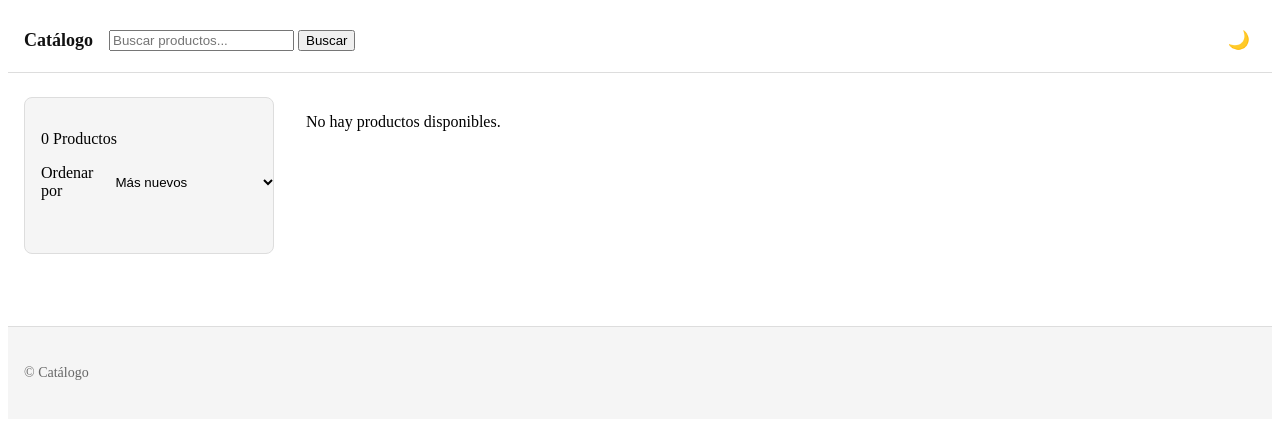
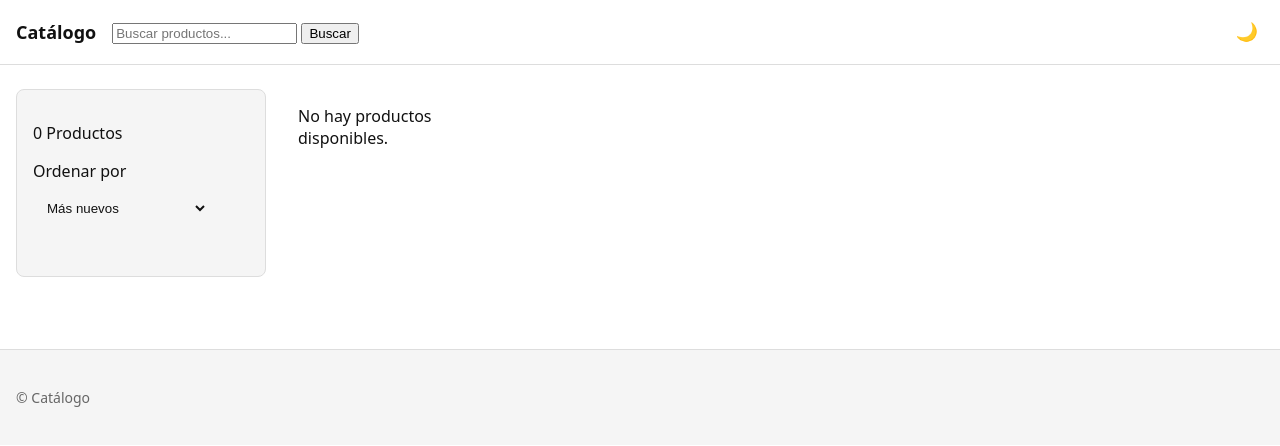
Before and after one commit to VScevdev/catalogico.shop, a Django app: page / in a window 1280 px wide. Shown: the top 446 px of the page. Run offline with Django 5.2, Linux system fonts and the light colour scheme; data that the repository does not hold is empty.

Commit message:
Played around with CSS, everything working as intended

```diff
--- /dev/null
+++ b/static/css/layout/base.css
@@ -0,0 +1,6 @@
+body {
+  background-color: var(--color-bg);
+  color: var(--color-text);
+  font-family: var(--font-base);
+  margin: 0;
+}
--- a/static/css/main.css
+++ b/static/css/main.css
@@ -4,6 +4,7 @@
 @import "base/typography.css";
 
 /* Layout */
+@import "layout/base.css";
 @import "layout/header.css";
 @import "layout/footer.css";
 @import "layout/grid.css";
--- a/static/css/pages/catalog.css
+++ b/static/css/pages/catalog.css
@@ -24,6 +24,25 @@
   border: 1px solid var(--color-border);
   border-radius: 8px;
   padding: var(--space-md);
+}
+
+.sort-form-box {
+  display: flex;
+  flex-direction: column;
+}
+
+.sort-form-box select{
+  margin-top: var(--space-sm);
+}
+
+/* ==========================
+   SELECT – DARK MODE FIX
+   ========================== */
+
+select {
+  background-color: var(--color-surface);
+  color: var(--color-text);
+  border: 1px solid var(--color-border);
 }
 
 .catalog-content {
@@ -71,3 +90,10 @@
 .chip-remove {
     font-weight: bold;
 }
+
+.clear-filters-btn {
+  color: var(--color-danger);
+  text-decoration: none;
+  font-style: italic;
+  font-weight: bold;
+}
--- a/static/css/theme/dark.css
+++ b/static/css/theme/dark.css
@@ -7,3 +7,17 @@
   --surface-hover: rgba(255,255,255,0.06);
   --surface-active: rgba(255,255,255,0.12);
 }
+
+[data-theme="dark"] select option {
+  background-color: #1e1e1e;
+  color: #f5f5f5;
+}
+
+[data-theme="dark"] select option:checked {
+  background-color: #333333;
+  color: #ffffff;
+}
+
+[data-theme="dark"] select option:hover {
+  background-color: #2a2a2a;
+}
--- a/templates/catalog/catalog.html
+++ b/templates/catalog/catalog.html
@@ -32,6 +32,7 @@
             <!-- Sort Select -->
             {% include "components/sort_select.html" %}
         </div>
+            <!-- Category Select -->
         <div>
             <h3 class="category-title">
                 {% include "components/category_filter.html" %}
--- a/templates/components/sort_select.html
+++ b/templates/components/sort_select.html
@@ -9,12 +9,14 @@
         <input type="hidden" name="category" value="{{ cat }}">
     {% endfor %}
 
-    <label for="sort">Ordenar por</label>
-    <select name="sort" onchange="this.form.submit()">
+    <div class="sort-form-box">
+        <label class="sort-label" for="sort">Ordenar por</label>
+        <select class="sort-select" name="sort" onchange="this.form.submit()">
             {% for key, label in sort_labels.items %}
                 <option value="{{ key }}" {% if sort == key %}selected{% endif %}>
                     {{ label }}
                 </option>
             {% endfor %}
         </select>
+    </div>
 </form>
```
Lines whose indentation alone changed are shown as unchanged.
